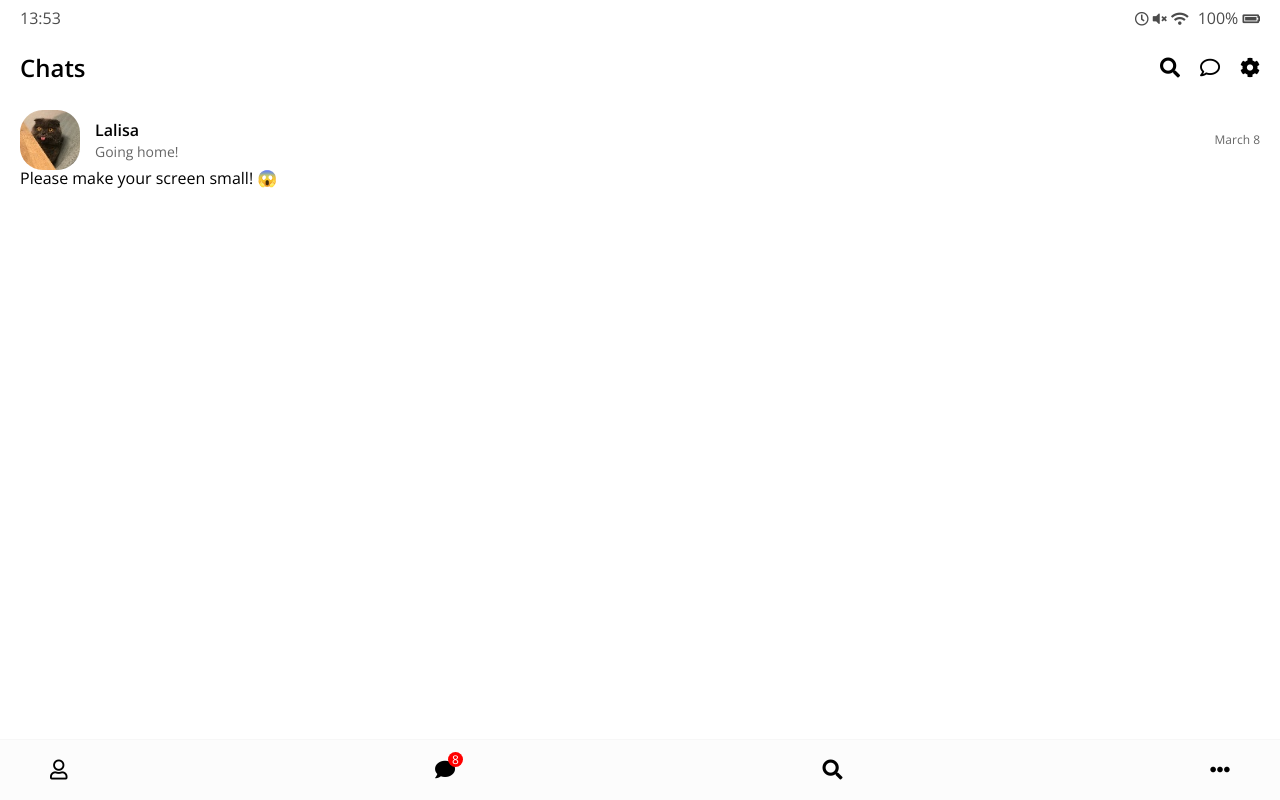
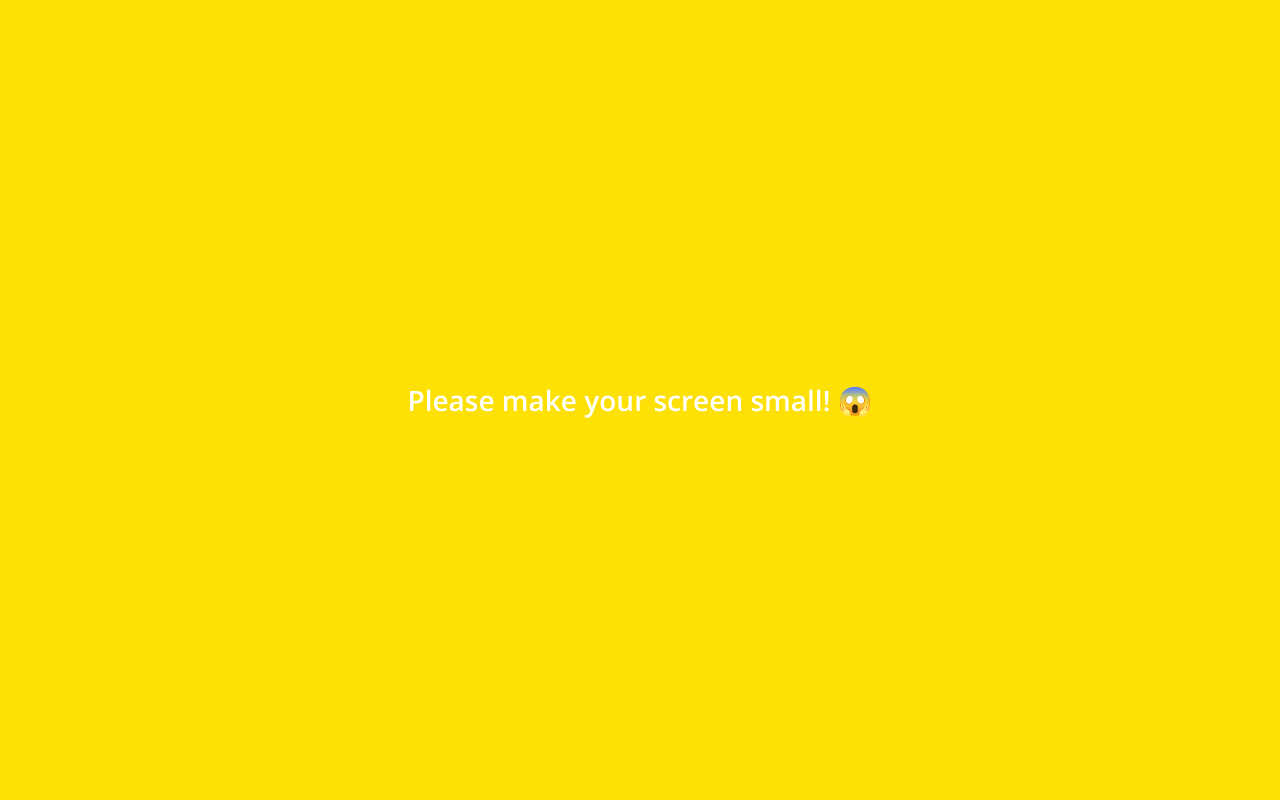
Before and after one commit to hshs0409/kakao-clone-v2, a plain HTML site: page index.html in a window 1280 px wide. Drawn offline with nearby package versions, Linux system fonts and the light colour scheme.

Commit message:
Real final

```diff
--- a/css/styles.css
+++ b/css/styles.css
@@ -8,7 +8,7 @@
 @import "more.css";
 @import "settings.css";
 @import "chat.css";
-/* @import "mobile.css"; */
+@import "mobile.css";
 @import url("https://fonts.googleapis.com/css2?family=Open+Sans:ital,wght@0,300;1,400;2,600&display=swap");
 
 body {
--- a/index.html
+++ b/index.html
@@ -50,7 +50,7 @@
           <a href="chat.html">
             <div class="chats__chat friend friend--lg">
               <div class="friend__column">
-                <img src="images/avatar.jpg" class="m-avatar friend__avatar" />
+                <img src="images/lisa.jpg" class="m-avatar friend__avatar" />
                 <div class="friend__content">
                   <span class="friend__name">
                     Lalisa
```
